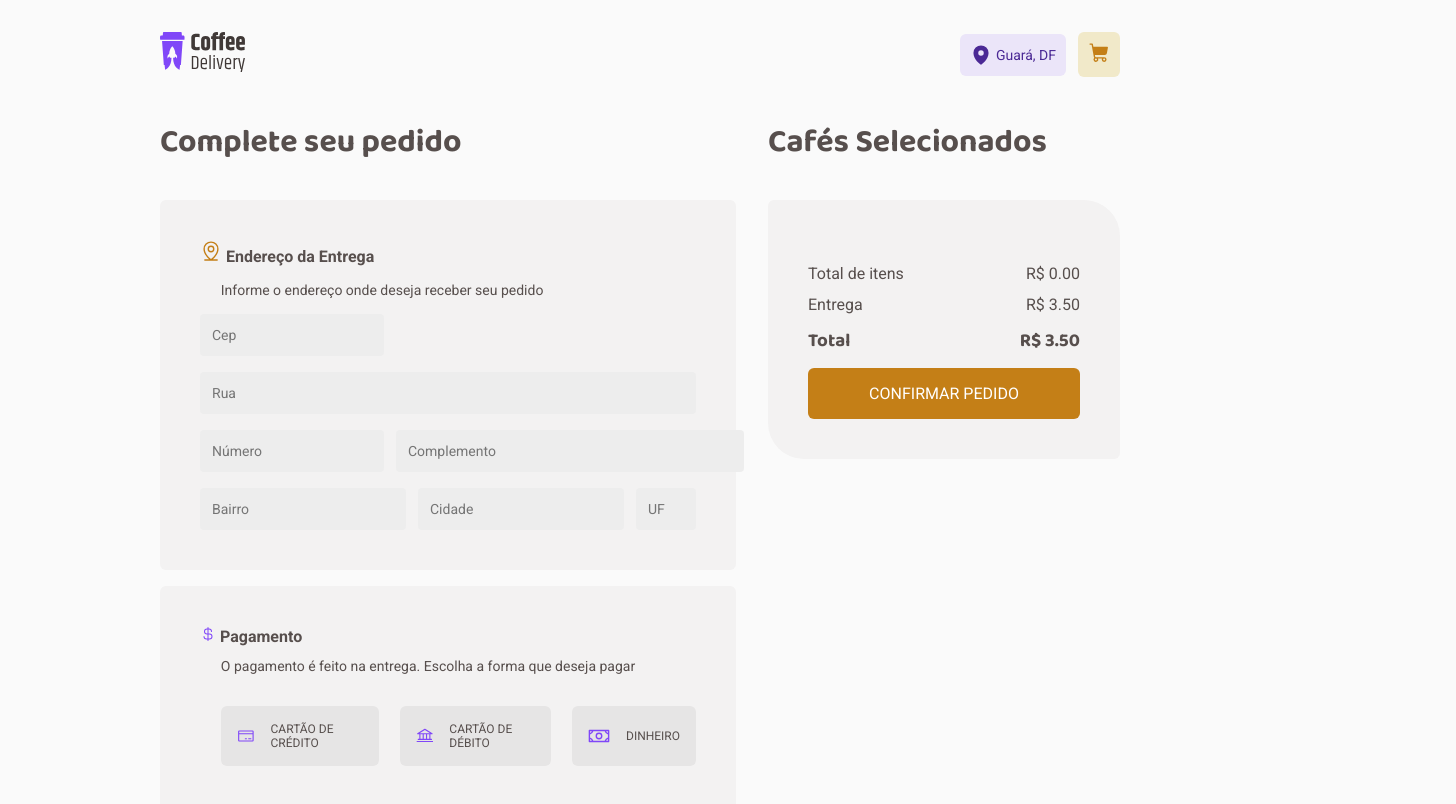
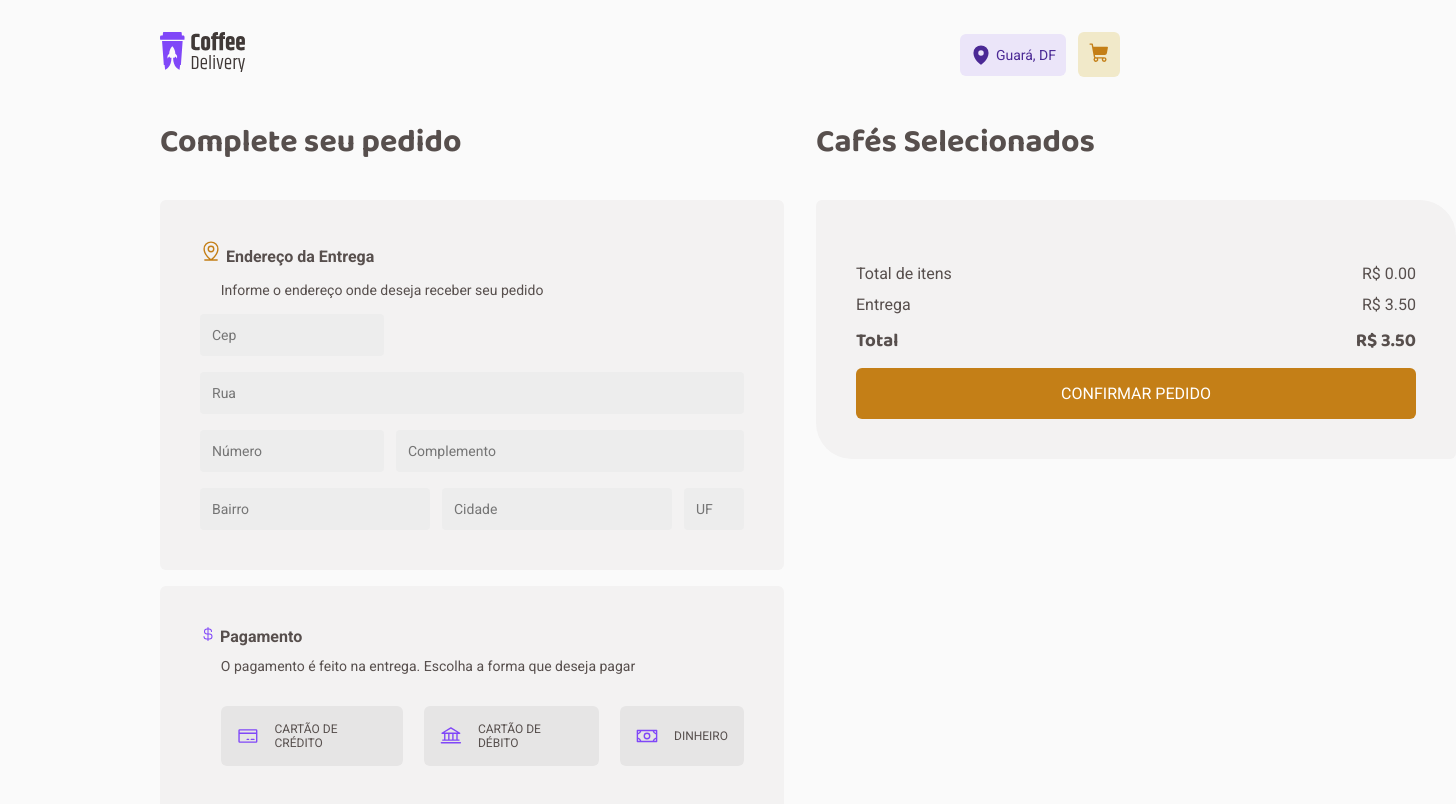
Before and after one commit to JhonatanDiniz/coffee-delivery, a React (Vite) app: page /checkout in a window 1280 px wide. Shown: the top 804 px of the page, 1456 px wide, since content can reach past the window. Built offline with nearby package versions, Linux system fonts and the light colour scheme.

Commit message:
Ajuste no layout

```diff
--- a/src/pages/Checkout/style.ts
+++ b/src/pages/Checkout/style.ts
@@ -2,7 +2,7 @@ import styled from "styled-components";
 
 export const Container = styled.div`
   display: grid;
-  grid-template-columns: 60% 1fr;
+  grid-template-columns: 1fr 40rem;
   gap: 2rem;
   margin: 2.5rem auto;
 
@@ -75,7 +75,6 @@ export const PagamentoContainer = styled.div`
 
 export const FormaPagamentoContainer = styled.div`
   display: flex;
-  justify-content: space-between;
   span{
     font-size: 0.75rem;
   }
```
